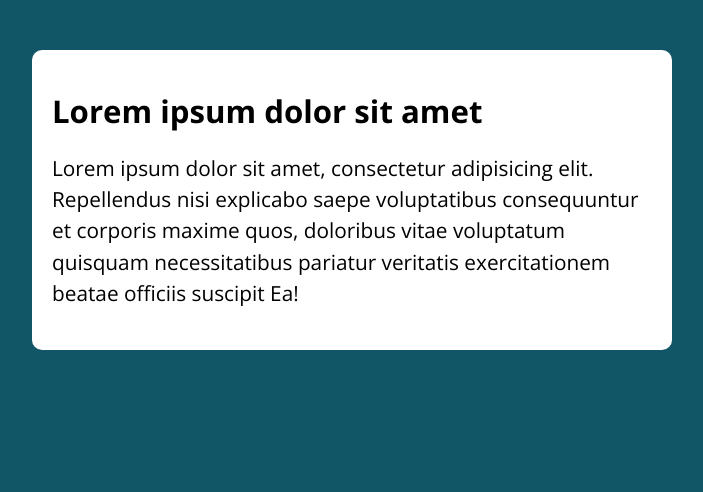
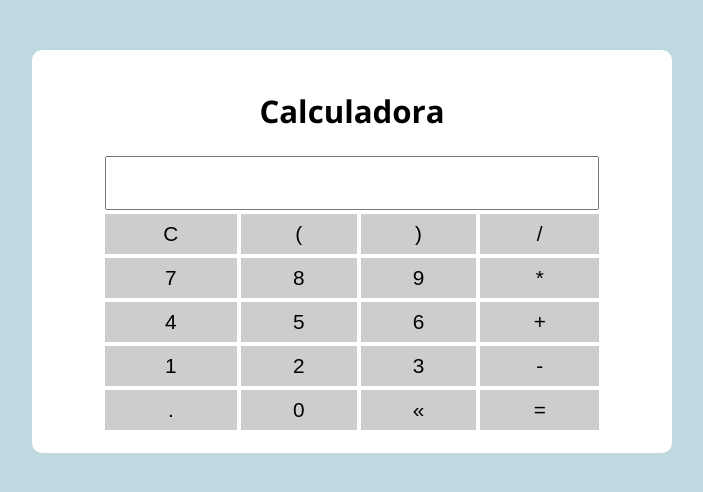
Before and after one commit to liafarias/caderno-de-estudos-js-e-ts, a plain HTML site: page 3-Funções - exercicio/index.html in a window 1280 px wide. Shown: the whole page, without its empty margins (288-991 px from the left). Drawn offline with nearby package versions, Linux system fonts and the light colour scheme.

Commit message:
Exercicio de Função - Calculadora

```diff
--- a/3-Funções - exercicio/assets/css/style.css
+++ b/3-Funções - exercicio/assets/css/style.css
@@ -1,6 +1,6 @@
 @import url('https://fonts.googleapis.com/css?family=Open+Sans:400,700&display=swap');
 :root {
-  --primary-color: rgb(17, 86, 102);
+  --primary-color: rgb(190, 218, 224);
   --primary-color-darker: rgb(9, 48, 56);
 }
 
@@ -16,6 +16,10 @@ body {
   font-family: 'Open sans', sans-serif;
   font-size: 1.3em;
   line-height: 1.5em;
+}
+
+h1{
+  text-align: center;
 }
 
 .container {
@@ -56,3 +60,28 @@ form button {
 form button:hover {
   background: var(--primary-color-darker);
 }
+
+.Calculadora{
+  width: 500px;
+  margin: auto;
+
+}
+
+.display{
+  font-size: 2em;
+  width: 100%;
+  text-align: right;
+}
+
+.btn{
+  width: 100%;
+  height: 40px;
+  font-size: 1em;
+  border: none;
+  background-color: rgb(206, 204, 204);
+  cursor: pointer;
+}
+
+.btn:hover{
+  background-color: rgb(129, 127, 127);
+}
--- a/3-Funções - exercicio/assets/js/main.js
+++ b/3-Funções - exercicio/assets/js/main.js
@@ -0,0 +1,77 @@
+function criaCalculadora(){
+
+    return{
+        display: document.querySelector('.display'),
+
+        inicia(){
+            this.cliqueBotoes();
+            this.pressionaEnter();
+        },
+
+        pressionaEnter(){
+            this.display.addEventListener('keyup', e =>{
+                if(e.keyCode === 13){
+                    this.realizaConta();
+                }
+            })
+        },
+
+        clearDisplay(){
+            this.display.value = '';
+        },
+
+        apagaUm(){
+            this.display.value = this.display.value.slice(0, -1);
+        },
+
+        realizaConta(){
+            let conta = this.display.value;
+
+            try{
+                conta = eval(conta);
+
+                if(!conta){
+                    alert('Não é possivel realizar sua conta')
+                    return;
+                }
+                this.display.value = String(conta);
+            }catch(e){
+                alert('Não é possivel realizar sua conta')
+                console.log('Conta inválida');
+                return;
+            }
+        },
+
+        cliqueBotoes(){
+            document.addEventListener('click', function(e){
+                const el = e.target;
+
+                if(el.classList.contains('btn-num')){
+                    this.btnParaDisplay(el.innerText);
+                }
+
+                if(el.classList.contains('btn-clear')){
+                    this.clearDisplay();
+                }
+
+                if(el.classList.contains('btn-del')){
+                    thiis.apagaUM();
+                }
+
+                if(el.classList.contains('btn-eq')){
+                    this.realizaConta();
+                }
+
+
+            }.bind(this));
+        },
+
+        btnParaDisplay(valor){
+            this.display.value += valor;
+        },
+
+    };
+}
+
+const calculadora = criaCalculadora();
+calculadora.inicia();
--- a/3-Funções - exercicio/index.html
+++ b/3-Funções - exercicio/index.html
@@ -12,13 +12,51 @@
 <body>
 
   <section class="container">
-    <h1>Lorem ipsum dolor sit amet</h1>
-    <p>
-      Lorem ipsum dolor sit amet, consectetur adipisicing elit.
-      Repellendus nisi explicabo saepe voluptatibus consequuntur et corporis
-      maxime quos, doloribus vitae voluptatum quisquam necessitatibus
-      pariatur veritatis exercitationem beatae officiis suscipit Ea!
-    </p>
+    <h1>Calculadora</h1>
+
+    <table class="Calculadora">
+
+      <tr>
+        <td colspan="4"><input type="text" class="display" ></td>
+      </tr>
+
+      <tr>
+        <td><button class="btn btn-clear">C</button></td>
+        <td><button class="btn btn-num">(</button></td>
+        <td><button class="btn btn-num">)</button></td>
+        <td><button class="btn btn-num">/</button></td>
+      </tr>
+
+      <tr>
+        <td><button class="btn btn-num">7</button></td>
+        <td><button class="btn btn-num">8</button></td>
+        <td><button class="btn btn-num">9</button></td>
+        <td><button class="btn btn-num">*</button></td>
+      </tr>
+
+      <tr>
+        <td><button class="btn btn-num">4</button></td>
+        <td><button class="btn btn-num">5</button></td>
+        <td><button class="btn btn-num">6</button></td>
+        <td><button class="btn btn-num">+</button></td>
+      </tr>
+
+      <tr>
+        <td><button class="btn btn-num">1</button></td>
+        <td><button class="btn btn-num">2</button></td>
+        <td><button class="btn btn-num">3</button></td>
+        <td><button class="btn btn-num">-</button></td>
+      </tr>
+
+      <tr>
+        <td><button class="btn btn-num">.</button></td>
+        <td><button class="btn btn-num">0</button></td>
+        <td><button class="btn btn-del">&laquo;</button></td>
+        <td><button class="btn btn-eq">=</button></td>
+      </tr>
+
+    </table>
+
   </section>
 
   <script src="./assets/js/main.js"></script>
```
